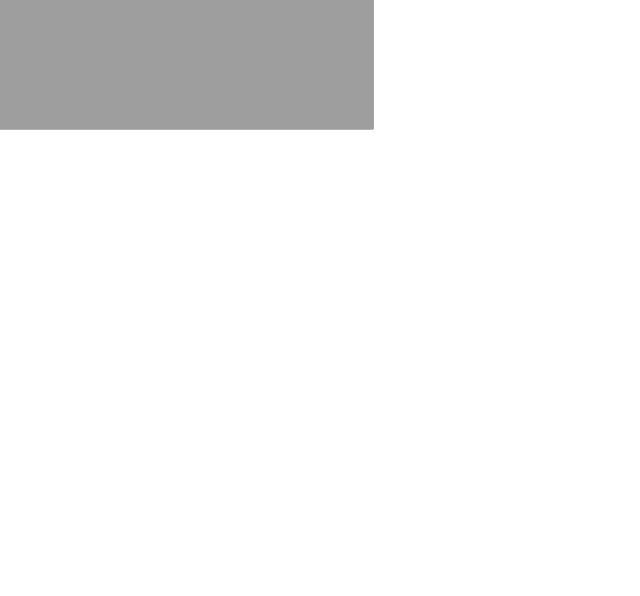
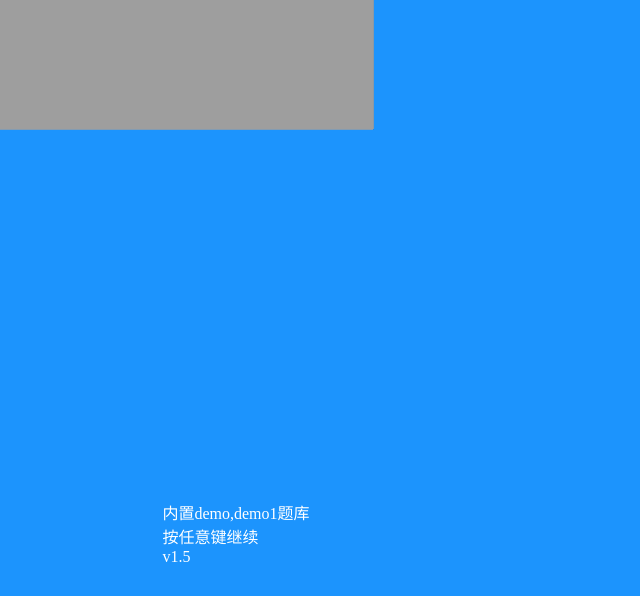
Before and after one commit to kvstone/Annnnswer, a plain HTML site: page index.html in a window 1280 px wide. Shown: the part 204-800 px from the top of the page, without its empty margins (0-640 px from the left). Drawn offline with Linux system fonts and the light colour scheme.

Commit message:
全局背景色

```diff
--- a/index.html
+++ b/index.html
@@ -18,6 +18,7 @@
             margin: 0;
             overflow: hidden;
             color: #fff;
+            background-color: #1c94fd;
         }
 
         #preload {
```
